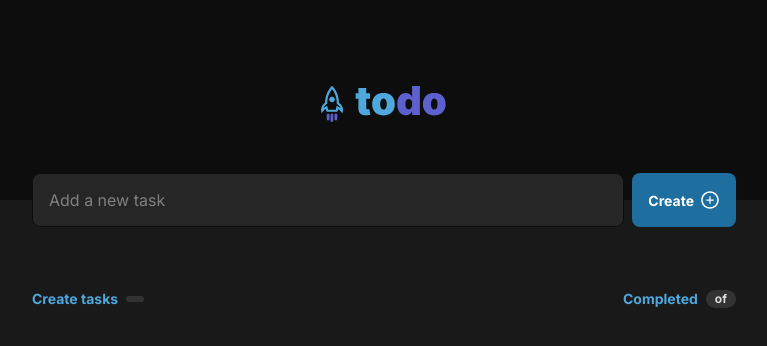
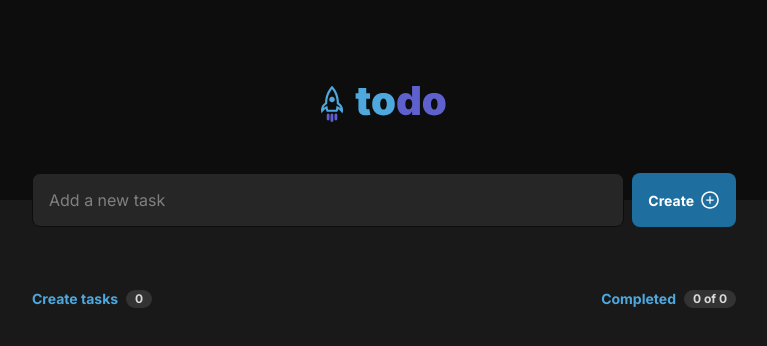
Before and after one commit to Robson-Carvalho/todo-list, a React (Vite) app: page / in a window 1280 px wide. Shown: the top 346 px of the page, without its empty margins (256-1023 px from the left). Built offline with nearby package versions, Linux system fonts and the light colour scheme.

Commit message:
:warning: first attempt to solve the amounts of tasks and completed tasks

```diff
--- a/src/components/Tasks/index.jsx
+++ b/src/components/Tasks/index.jsx
@@ -2,8 +2,8 @@ import { Section, Header, Div } from './styles'
 import { Task } from '../Task'
 
 export const Tasks = ({ tasks, onCompleted, onDelete }) => {
-  const tasksQuantity = tasks?.length
-  const completedTasks = tasks?.filter(task => task.isCompleted).length
+  const tasksQuantity = tasks?.length || 0
+  const completedTasks = tasks?.filter(task => task.isCompleted).length || 0
 
   const isCompleted = {
     color: '#8284FA',
```
